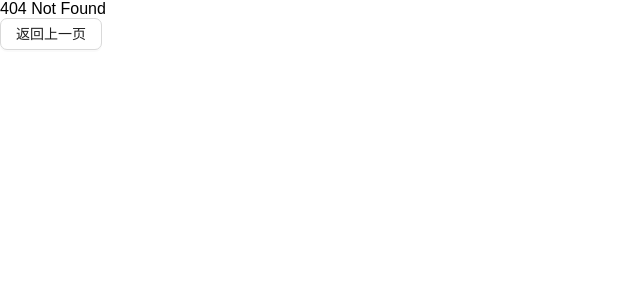
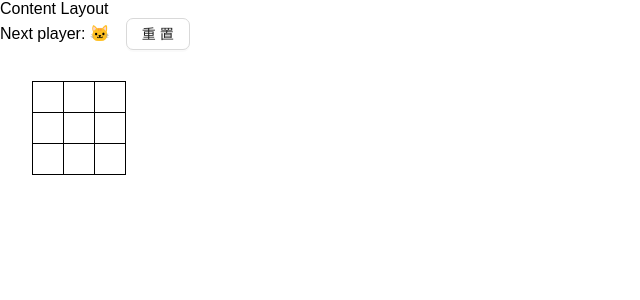
Before and after one commit to InkMarkNest/ink-nest-admin, a React (Vite) app: page /study/game in a window 1280 px wide. Before the commit this address had no page. Shown: the top 300 px of the page, without its empty margins (0-640 px from the left). Built offline with nearby package versions, Linux system fonts and the light colour scheme.

Commit message:
feat(base): 新增井字旗游戏

```diff
--- a/src/pages/Dashboard/Workplace/index.tsx
+++ b/src/pages/Dashboard/Workplace/index.tsx
@@ -6,7 +6,7 @@ import { Button } from 'antd';
 
 import { useUserStore } from '@/store';
 
-import { CommonPath, DashboardPath, TextPath } from '@/router/Constant';
+import { CommonPath, DashboardPath, StudyPath } from '@/router/Constant';
 
 import style from './index.module.scss';
 
@@ -27,7 +27,7 @@ const Workplace: FC = () => {
   };
 
   const handleGoTextPage = () => {
-    navigate(TextPath.Game);
+    navigate(StudyPath.Game);
   };
 
   return (
--- /dev/null
+++ b/src/pages/Study/Game/index.tsx
@@ -0,0 +1,96 @@
+import { Button } from 'antd';
+import { FC, useState } from 'react';
+
+const Square = ({
+  value,
+  onSquareClick,
+}: {
+  value: string | number;
+  onSquareClick: () => void;
+}) => {
+  return (
+    <div
+      style={{ marginRight: '-1px', marginTop: '-1px' }}
+      className=" tw-flex tw-h-8 tw-w-8 tw-items-center tw-justify-center tw-border tw-border-solid tw-border-black"
+      onClick={onSquareClick}
+    >
+      {value}
+    </div>
+  );
+};
+const Game: FC = () => {
+  const [squares, setSquares] = useState(Array(9).fill(''));
+  const [indexValue, setIndexValue] = useState('🐱');
+  /**
+   * 格子点击事件
+   * @param i 当前格子index
+   */
+  const handleClick = (i: number) => {
+    if (squares[i] || calculateWinner(squares)) return;
+    const nextSquares = squares.slice();
+    nextSquares[i] = indexValue;
+    setSquares(nextSquares);
+    setIndexValue(indexValue === '🐱' ? '🐶' : '🐱');
+  };
+
+  const renderSquareRow = (rowIndices: number[]) => (
+    <div className="tw-flex">
+      {rowIndices.map((index) => (
+        <Square value={squares[index]} onSquareClick={() => handleClick(index)} />
+      ))}
+    </div>
+  );
+  /**
+   * 验证是否获胜
+   * @param squares
+   * @returns
+   */
+  const calculateWinner = (data: number[]) => {
+    const lines = [
+      [0, 1, 2],
+      [3, 4, 5],
+      [6, 7, 8],
+      [0, 3, 6],
+      [1, 4, 7],
+      [2, 5, 8],
+      [0, 4, 8],
+      [2, 4, 6],
+    ];
+    for (let i = 0; i < lines.length; i++) {
+      const [a, b, c] = lines[i];
+      if (data[a] && data[a] === data[b] && data[a] === data[c]) {
+        return data[a];
+      }
+    }
+    return null;
+  };
+
+  const winner = calculateWinner(squares);
+  let status;
+  if (winner) {
+    status = `Winner: ${winner}`;
+  } else {
+    status = `Next player: ${indexValue}`;
+  }
+  const handlerReset = () => {
+    setSquares(Array(9).fill(''));
+    setIndexValue('🐱');
+    status = `Next player: ${indexValue}`;
+  };
+  return (
+    <>
+      {' '}
+      {status}
+      <Button onClick={handlerReset} className="tw-mx-4">
+        重置
+      </Button>
+      <div className="tw-flex tw-flex-col tw-p-8">
+        {renderSquareRow([0, 1, 2])}
+        {renderSquareRow([3, 4, 5])}
+        {renderSquareRow([6, 7, 8])}
+      </div>
+    </>
+  );
+};
+
+export { Game };
--- a/src/pages/Text/Game/index.tsx
+++ /dev/null
@@ -1,11 +0,0 @@
-import { FC } from 'react';
-
-const Game: FC = () => {
-  return (
-    <>
-      <div>Game</div>
-    </>
-  );
-};
-
-export { Game };
--- a/src/router/Constant.ts
+++ b/src/router/Constant.ts
@@ -19,8 +19,8 @@ enum ArticlePath {
   Manager = '/article/manager',
 }
 
-enum TextPath {
-  Game = '/text/game',
+enum StudyPath {
+  Game = '/study/game',
 }
 
-export { CommonPath, DashboardPath, UserPath, ArticlePath, TextPath };
+export { CommonPath, DashboardPath, UserPath, ArticlePath, StudyPath };
--- a/src/router/modules/index.tsx
+++ b/src/router/modules/index.tsx
@@ -1,2 +1,2 @@
 export * from './dashboard';
-export * from './text';
+export * from './study';
--- a/src/router/modules/text/index.tsx
+++ b/src/router/modules/study/index.tsx
@@ -4,16 +4,16 @@ import { ContentLayout } from '@/Layout/ContentLayout';
 
 import { ExtendedRouteObject } from '@/types/route';
 
-import { Game } from '@/pages/Text';
+import { Game } from '@/pages/Study';
 
-const textRoutes: ExtendedRouteObject[] = [
+const studyRoutes: ExtendedRouteObject[] = [
   {
-    path: 'text',
+    path: 'study',
     element: <ContentLayout />,
     children: [
       {
         index: true,
-        element: <Navigate to="/text/game" />,
+        element: <Navigate to="/study/game" />,
       },
       {
         path: 'game',
@@ -23,4 +23,4 @@ const textRoutes: ExtendedRouteObject[] = [
   },
 ];
 
-export { textRoutes };
+export { studyRoutes };
--- a/src/router/routesConfig.tsx
+++ b/src/router/routesConfig.tsx
@@ -9,7 +9,7 @@ import { AuthGuard } from '@/permission/AuthGuard';
 
 import { ExtendedRouteObject } from '@/types/route';
 
-import { dashboardRoutes, textRoutes } from './modules';
+import { dashboardRoutes, studyRoutes } from './modules';
 
 const routesConfig: ExtendedRouteObject[] = [
   {
@@ -35,7 +35,7 @@ const routesConfig: ExtendedRouteObject[] = [
     path: '*',
     element: <NotFound />,
   },
-  ...textRoutes,
+  ...studyRoutes,
 ];
 
 export { routesConfig };
```
Also changed, not shown: src/pages/Study/index.ts (renamed from src/pages/Text/index.ts).
